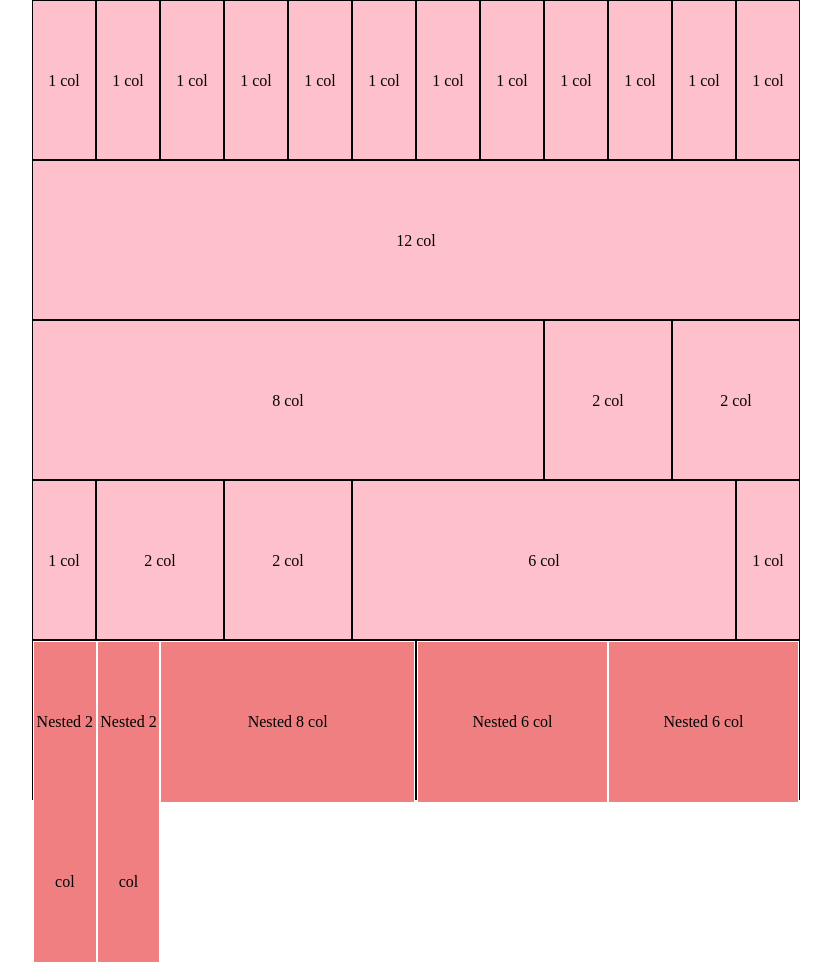
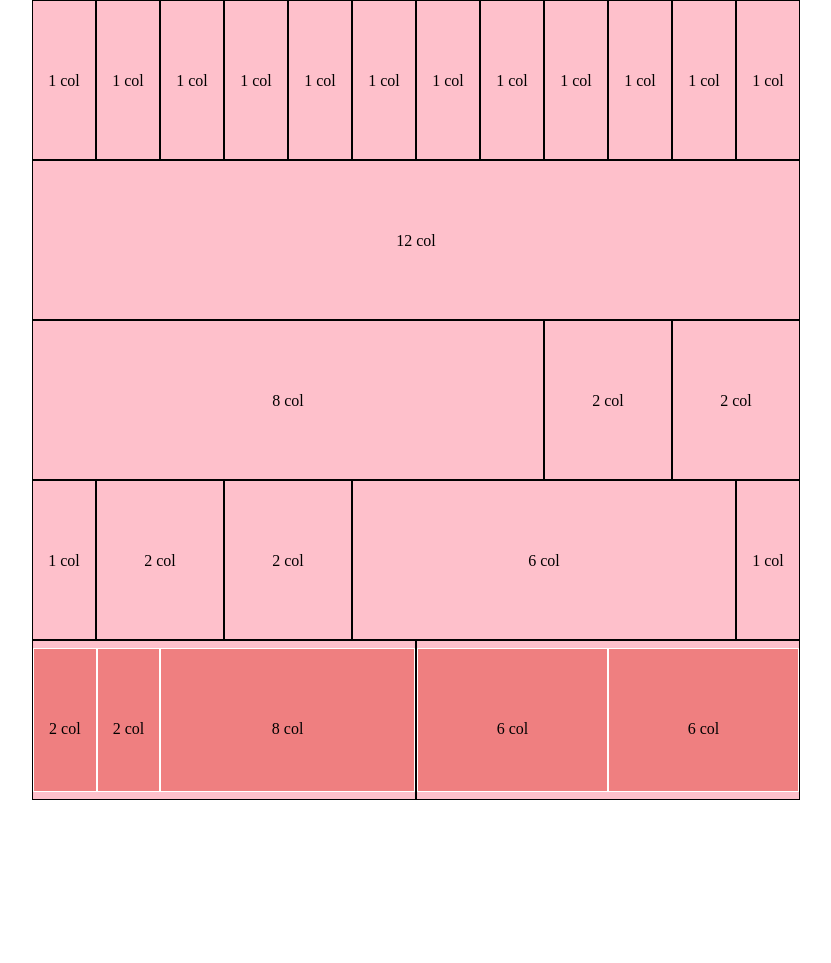
Before and after one commit to PittiglioFrancesco/html-css-12bool, a plain HTML site: page index.html in a window 1280 px wide. Shown: the whole page, without its empty margins (224-1055 px from the left). After the commit the page ends 809 px from the top, so only its background shows below. Drawn offline with Linux system fonts and the light colour scheme.

Commit message:
correzione

```diff
--- a/css/style.css
+++ b/css/style.css
@@ -27,7 +27,9 @@ body{
     line-height: 1000%;
 }
 
-.box-nested {
+.style2{
+    height: 18vh;
     border: 1px solid white;
-    min-height: 50px;
+    text-align: center;
+    line-height: 1000%;
 }
--- a/index.html
+++ b/index.html
@@ -10,10 +10,13 @@
 </head>
 <body>
 
+    <!-- riga 1 -->
     <section>
 
         <div class="container">
+
             <div class="row">
+
                 <div class="col-xs-1 lightred style">1 col</div>
                 <div class="col-xs-1 lightred style">1 col</div>
                 <div class="col-xs-1 lightred style">1 col</div>
@@ -26,77 +29,90 @@
                 <div class="col-xs-1 lightred style">1 col</div>
                 <div class="col-xs-1 lightred style">1 col</div>
                 <div class="col-xs-1 lightred style">1 col</div>
+
             </div>
+
         </div>
 
     </section>
 
+    <!-- riga 2 -->
     <section>
 
         <div class="container">
+
             <div class="row">
+
                 <div class="col-xs-12 lightred style">12 col</div>
+
             </div>
+
         </div>
 
     </section>
 
+    <!-- riga 3 -->
     <section>
 
         <div class="container">
+
             <div class="row">
+
                 <div class="col-xs-8 lightred style">8 col</div>
                 <div class="col-xs-2 lightred style">2 col</div>
                 <div class="col-xs-2 lightred style">2 col</div>
+
             </div>
+
         </div>
 
     </section>
 
+    <!-- riga 4 -->
     <section>
 
         <div class="container">
+
             <div class="row">
+
                 <div class="col-xs-1 lightred style">1 col</div>
                 <div class="col-xs-2 lightred style">2 col</div>
                 <div class="col-xs-2 lightred style">2 col</div>
                 <div class="col-xs-6 lightred style">6 col</div>
                 <div class="col-xs-1 lightred style">1 col</div>
+
             </div>
+
         </div>
 
     </section>
 
+    <!-- riga 5 -->
     <section>
 
         <div class="container">
+
             <div class="row">
-                <div class="col-xs-6 style lightred">
-                    <div class="row box">
-                        <div class="col-xs-2">
-                            <div class="box-nested red">Nested 2 col</div>
-                        </div>
-                        <div class="col-xs-2">
-                            <div class="box-nested red">Nested 2 col</div>
-                        </div>
-                        <div class="col-xs-8">
-                            <div class="box-nested red">Nested 8 col</div>
-                        </div>
-                    </div>
+
+                <div class="col-xs-6 style lightred row middle-xs">
+
+                    <div class="col-xs-2 style2 red">2 col</div>
+                    <div class="col-xs-2 style2 red">2 col</div>
+                    <div class="col-xs-8 style2 red">8 col</div>
+
                 </div>
 
-                <div class="col-xs-6 style lightred">
-                    <div class="row box">
-                        <div class="col-xs-6">
-                            <div class="box-nested red">Nested 6 col</div>
-                        </div>
-                        <div class="col-xs-6">
-                            <div class="box-nested red">Nested 6 col</div>
-                        </div>
-                    </div>
+                <div class="col-xs-6 style lightred row middle-xs">
+
+                    <div class="col-xs-6 style2 red">6 col</div>
+                    <div class="col-xs-6 style2 red">6 col</div>
+
                 </div>
+
             </div>
+
         </div>
+
     </section>
 
 </body>
```
